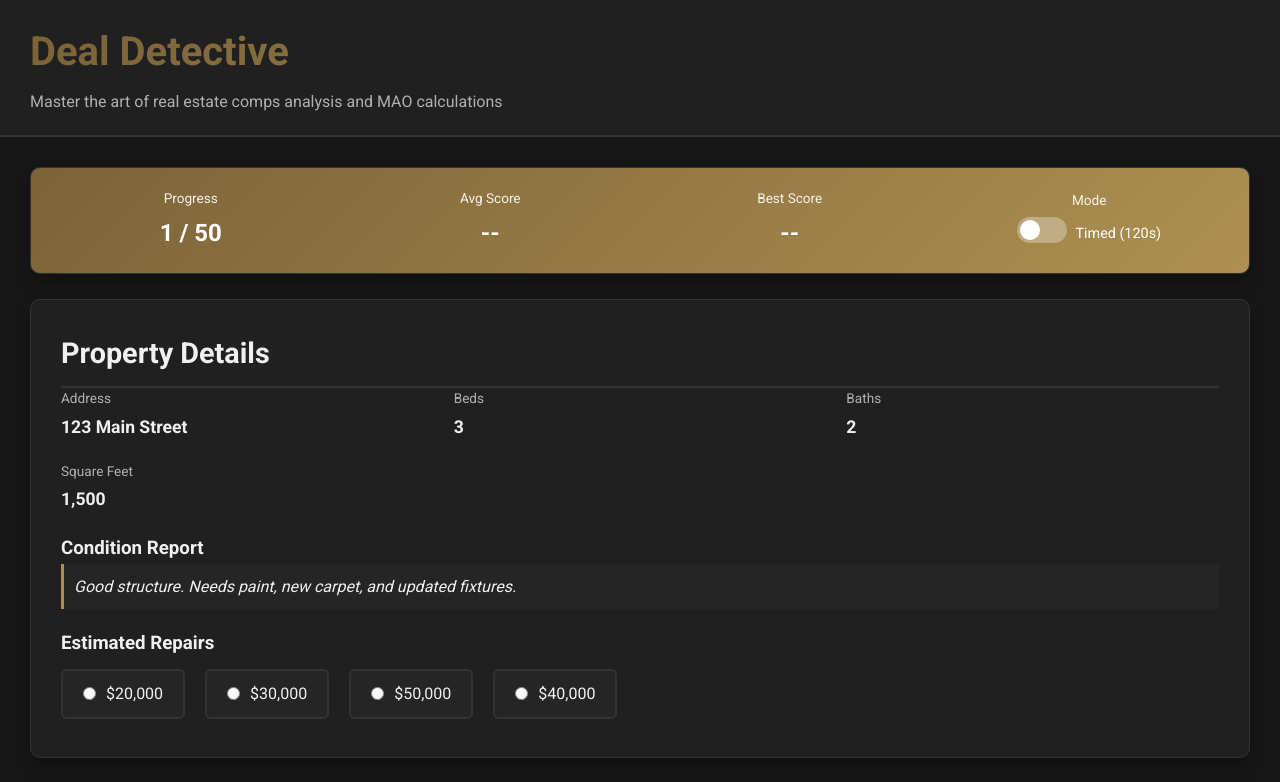
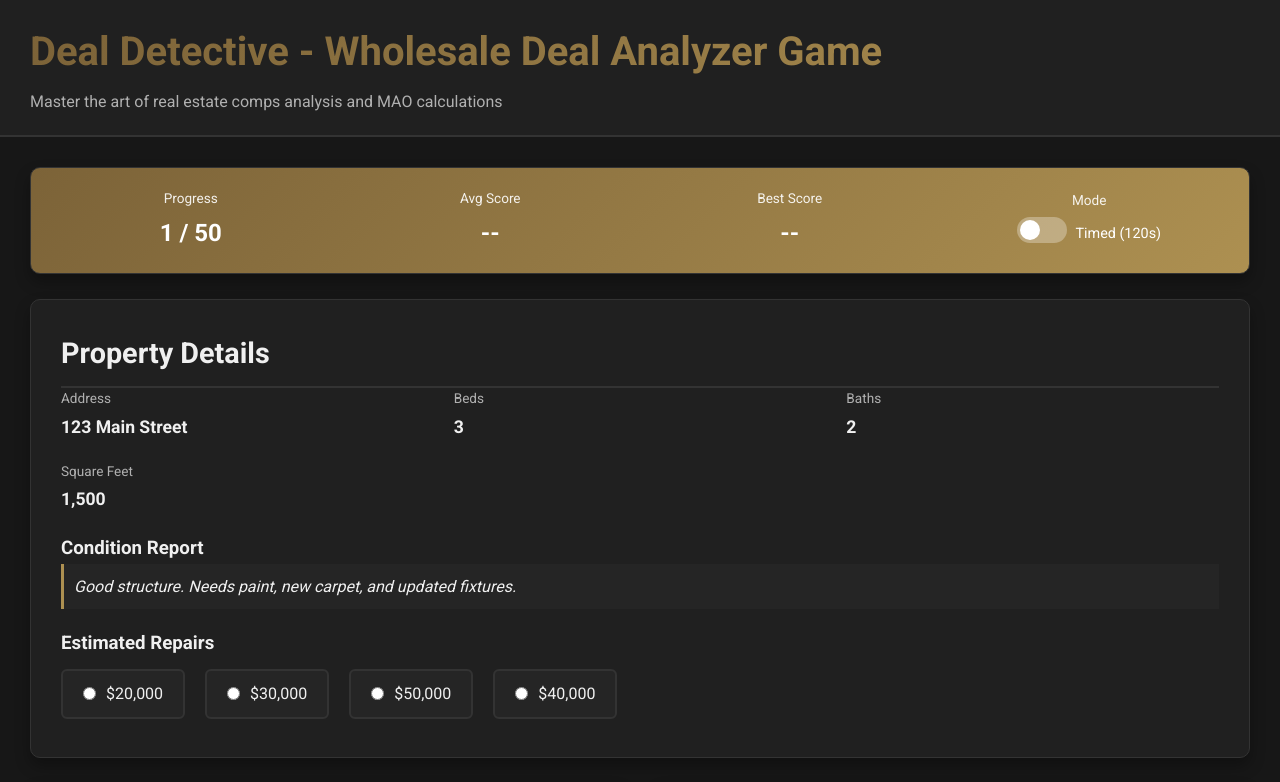
Before and after one commit to EnRICHedCreations/DealDetective, a plain HTML site: page index.html in a window 1280 px wide. Shown: the top 782 px of the page. Drawn offline with Linux system fonts and the light colour scheme.

Commit message:
Update index.html

```diff
--- a/index.html
+++ b/index.html
@@ -639,7 +639,7 @@
 <body>
     <header>
         <div class="header-content">
-            <h1>Deal Detective</h1>
+            <h1>Deal Detective - Wholesale Deal Analyzer Game</h1>
             <p>Master the art of real estate comps analysis and MAO calculations</p>
         </div>
     </header>
```
